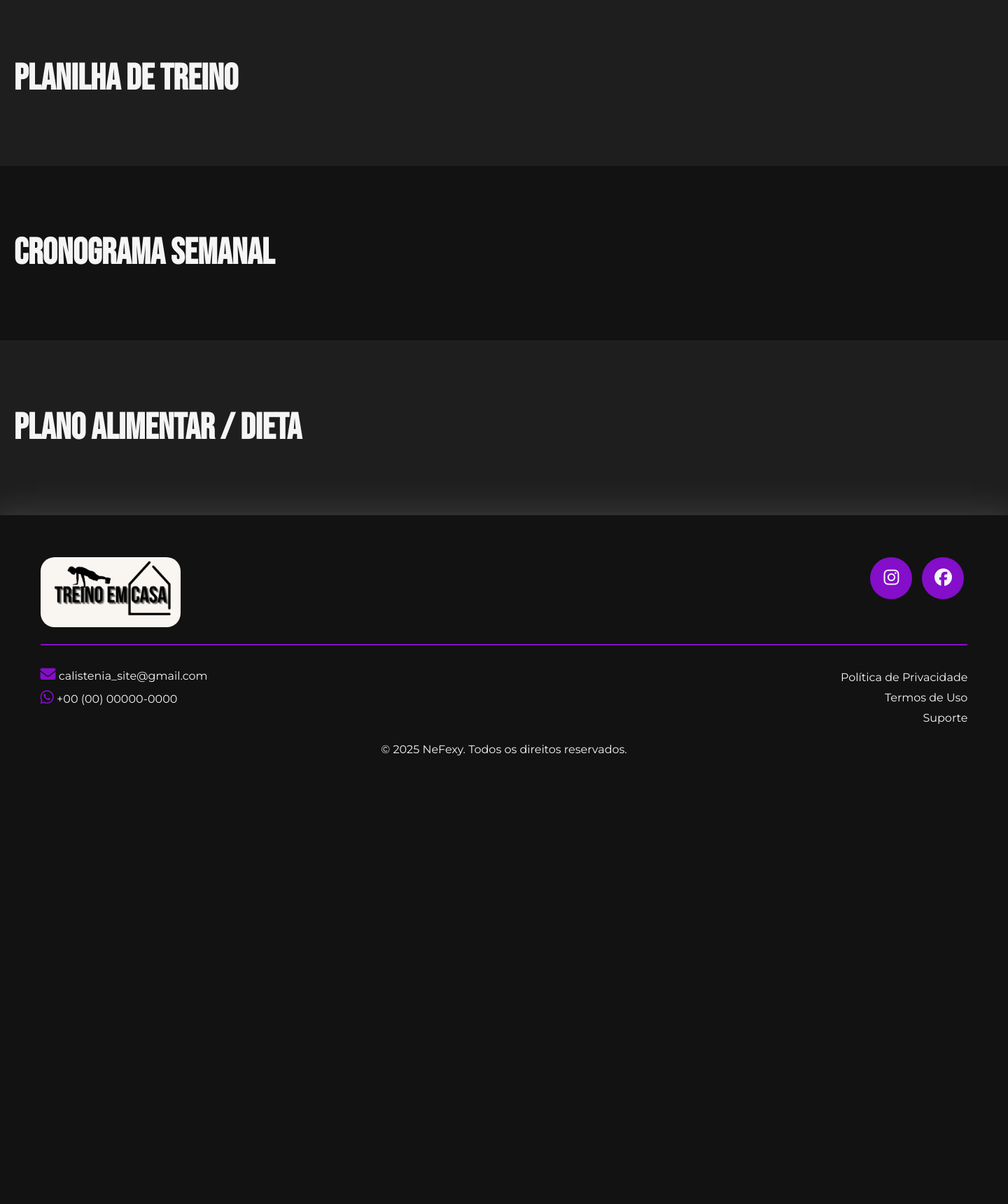
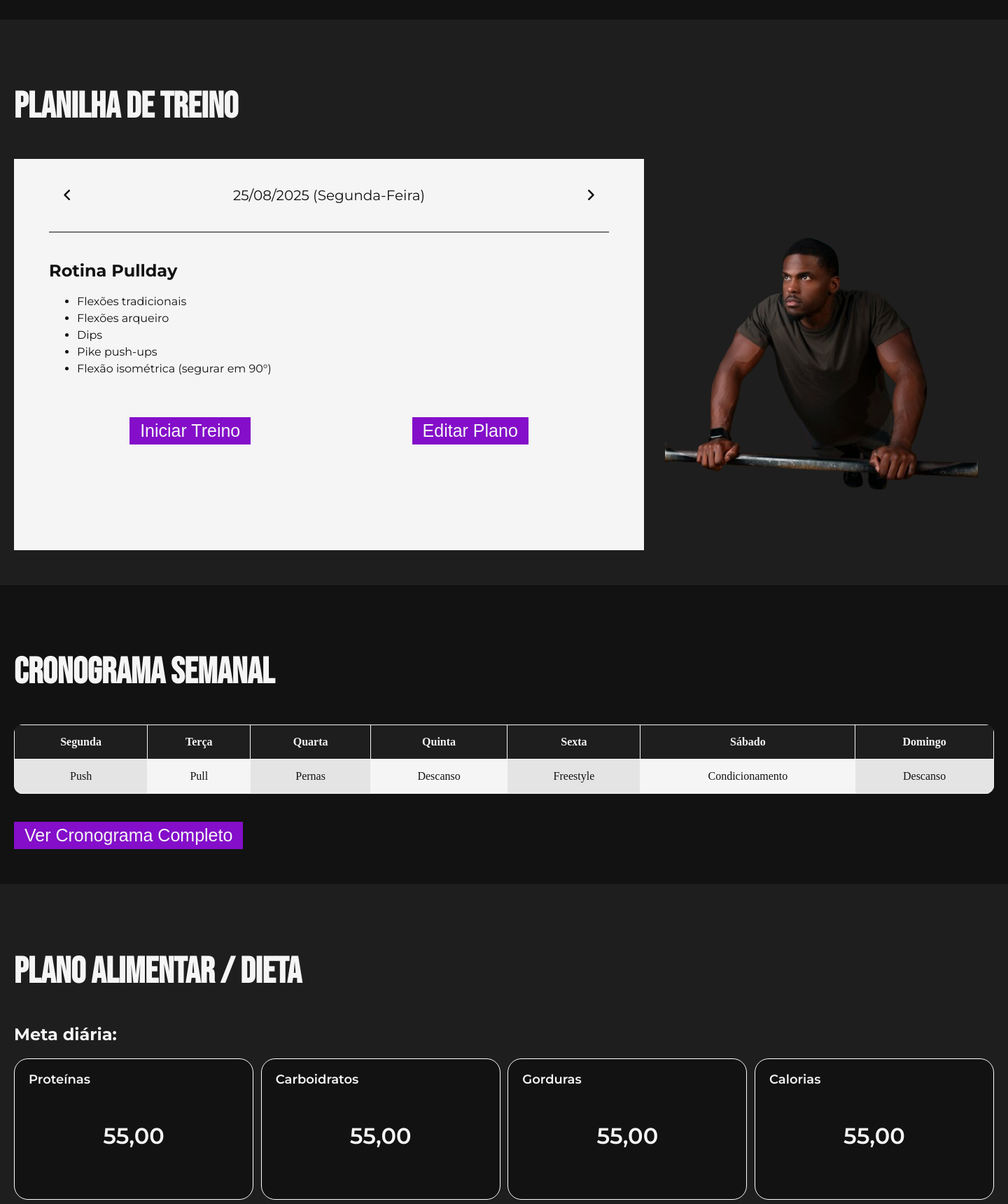
Before and after one commit to HiSidney/Treino-em-Casa, a Django app: page /usuarios/painel/ in a window 1440 px wide. Shown: the part 1800-3520 px from the top of the page at 70% size. Before the commit the page ends 2880 px from the top, so only its background shows below. Run offline with Django 5.2, Linux system fonts and the light colour scheme; some libraries are stand-ins or nearby versions.

Commit message:
painel usuario css e html feito

```diff
--- a/calistenia_site/usuarios/static/usuarios/css/painel.css
+++ b/calistenia_site/usuarios/static/usuarios/css/painel.css
@@ -86,6 +86,9 @@ h2, h3, p, a, li {
     width: 500px;    /* largura desejada */
     height: 400px;   /* altura desejada */
     margin: 20px auto;
+    background-color: var(--text-color);
+    padding: 20px 40px;
+    border-radius: 20px;
 }
 .grafico-container canvas {
     width: 100% !important;
@@ -95,8 +98,6 @@ h2, h3, p, a, li {
 .backgrund_grafico-container {
     display: flex;
     flex-direction: row;
-    background-color: var(--text-color);
-    border-radius: 20px;
 }
 
 .progress ul {
@@ -108,7 +109,7 @@ h2, h3, p, a, li {
     margin-bottom: 10px;
 }
 
-.progress button {
+main button {
     border: none;
     background-color: var(--purple);
     font-size: 25px;
@@ -118,8 +119,109 @@ h2, h3, p, a, li {
     margin-top: 20px;
 }
 
-.progress button:hover {
+main button:hover {
     transition: 0.3s;
     transform: scale(1.1);
     background-color: var(--purple-hover);
 }
+
+.background_plan_of_the_day {
+    background-color: var(--text-color);
+    width: 800px;
+    /* margin: 0 auto; */
+    padding: 0 50px 50px 50px;
+    color: var(--bg-color);
+}
+
+.background_plan_of_the_day .background_plan_of_the_day_top {
+    display: flex;
+    justify-content: space-between;
+    align-items: center;
+    border-bottom: 1px solid var(--bg-color);
+    padding: 20px;
+    font-size: 20px;
+}
+
+.background_plan_of_the_day .background_plan_of_the_day_main {
+    margin-top: 40px;
+}
+
+.background_plan_of_the_day .background_plan_of_the_day_main ul li {
+    margin-bottom: 5px;
+}
+
+.background_plan_of_the_day .background_plan_of_the_day_bottom {
+    display: flex;
+    justify-content: space-around;
+    align-items: center;
+    margin-top: 40px;
+}
+
+/* cronograma */
+.cronograma {
+    width: 100%;
+    border-collapse: collapse;
+    margin: 20px 0;
+    font-size: 16px;
+    text-align: center;
+    border-radius: 12px;
+    overflow: hidden;
+}
+
+.cronograma thead {
+    background: var(--card-bg);
+    color: var(--text-color);
+}
+
+.cronograma th, .cronograma td {
+    padding: 15px;
+    border: 1px solid var(--text-color);
+}
+
+.cronograma tbody td {
+    background: var(--text-color);
+    color: var(--bg-color);
+}
+
+.cronograma tbody td:nth-child(odd) {
+    background: #e4e4e4; /* listras alternadas */
+}
+
+/* Hover para destacar */
+.cronograma tbody td:hover {
+    background: #9e9e9e;
+    transition: background 0.3s ease;
+}
+
+/* Responsivo: rolagem horizontal em telas pequenas */
+@media (max-width: 768px) {
+  .cronograma {
+        display: block;
+        overflow-x: auto;
+        white-space: nowrap;
+  }
+}
+
+.training_plan > .flex {
+    gap: 30px;
+}
+
+.card2 {
+    border: 1px solid #fff;
+    background-color: var(--bg-color);
+    width: 300px;
+    height: 200px;
+    padding: 0 20px;
+    border-radius: 20px;
+}
+
+.card2:hover {
+    transition: .5s;
+}
+
+.card2 > .info_card2 {
+    display: flex;
+    justify-content: center;
+    align-items: center;
+    font-size: 32px;
+}
--- a/calistenia_site/usuarios/templates/usuarios/painel.html
+++ b/calistenia_site/usuarios/templates/usuarios/painel.html
@@ -70,18 +70,110 @@
 <section class="background_training_plan">
     <div class="training_plan">
         <h1>Planilha de Treino</h1>
+        <div class="flex">
+
+
+            <div class="background_plan_of_the_day">
+                <div class="background_plan_of_the_day_top">
+                    <i class="fa-solid fa-angle-left"></i>
+                    <p>25/08/2025 (Segunda-Feira)</p>
+                    <i class="fa-solid fa-angle-right"></i>
+                </div>
+                <div class="background_plan_of_the_day_main">
+                    <h2>Rotina Pullday</h2>
+                    <ul>
+                        <li>Flexões tradicionais</li>
+                        <li>Flexões arqueiro</li>
+                        <li>Dips</li>
+                        <li>Pike push-ups</li>
+                        <li>Flexão isométrica (segurar em 90°)</li>
+                    </ul>
+                    <div class="background_plan_of_the_day_bottom">
+                        <button>Iniciar Treino</button>
+                        <button>Editar Plano</button>
+                    </div>
+                </div>
+            </div>
+            <img src="{% static 'usuarios/img/man-pushups-removebg.png' %}" alt="man-pushups">
+        </div>
+
     </div>
 </section>
 
 <section class="background_weekly_schedule">
     <div class="weekly_schedule">
         <h1>Cronograma Semanal</h1>
+
+        <table class="cronograma">
+            <thead>
+                <tr>
+                <th>Segunda</th>
+                <th>Terça</th>
+                <th>Quarta</th>
+                <th>Quinta</th>
+                <th>Sexta</th>
+                <th>Sábado</th>
+                <th>Domingo</th>
+                </tr>
+            </thead>
+            <tbody>
+                <tr>
+                <td>Push</td>
+                <td>Pull</td>
+                <td>Pernas</td>
+                <td>Descanso</td>
+                <td>Freestyle</td>
+                <td>Condicionamento</td>
+                <td>Descanso</td>
+                </tr>
+            </tbody>
+        </table>
+
+        <button>Ver Cronograma Completo</button>
+
     </div>
 </section>
 
 <section class="background_meal_plan">
     <div class="meal_plan">
         <h1>Plano Alimentar / Dieta</h1>
+        <h2>Meta diária:</h2>
+
+        <div class="cards_shotcut">
+            <a href="#">
+                <div class="card2">
+                    <p>Proteínas</p>
+                    <div class="info_card2">
+                        <p>55,00</p>
+                    </div>
+                </div>
+            </a>
+            <a href="#">
+                <div class="card2">
+                    <p>Carboidratos</p>
+                    <div class="info_card2">
+                        <p>55,00</p>
+                    </div>
+                </div>
+            </a>
+            <a href="#">
+                <div class="card2">
+                    <p>Gorduras</p>
+                    <div class="info_card2">
+                        <p>55,00</p>
+                    </div>
+                </div>
+            </a>
+            <a href="#">
+                <div class="card2">
+                    <p>Calorias</p>
+                    <div class="info_card2">
+                        <p>55,00</p>
+                    </div>
+                </div>
+            </a>
+        </div>
+        <button>Abrir Plano Alimentar</button>
     </div>
 </section>
 {% endblock %}
```
Also changed, not shown: calistenia_site/usuarios/static/usuarios/img/man-pushups-removebg.png (added).
